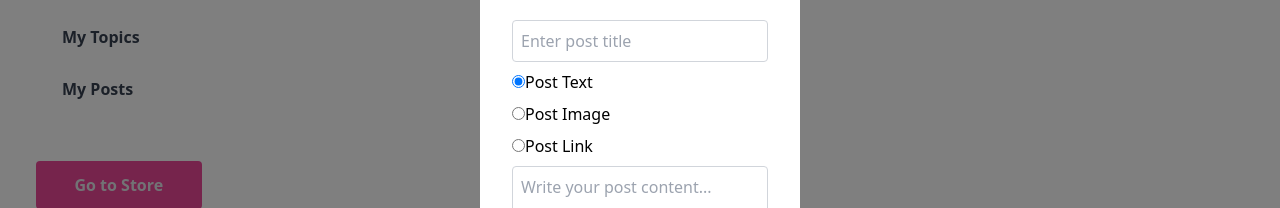
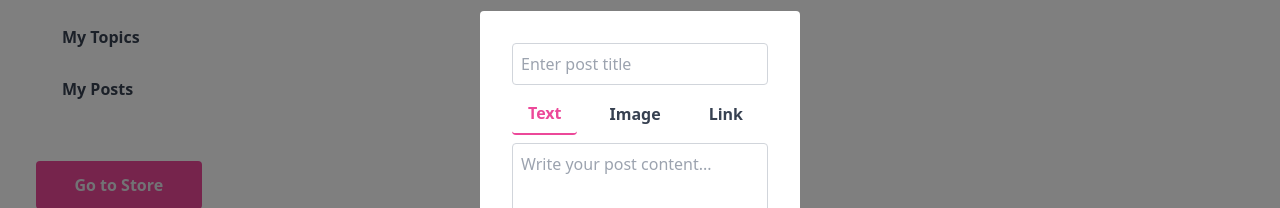
Before and after one commit to Jeffuz/EduTrade, a React (Create React App) app in the folder edutrade/: page /forum in a window 1280 px wide. Both pictures are taken after a click on the button "post". Shown: the part 223-431 px from the top of the page. Built offline with nearby package versions, Linux system fonts and the light colour scheme; no server answers; the database is empty; some icons are missing.

Commit message:
post button
button style changed

```diff
--- a/edutrade/src/Components/Post.jsx
+++ b/edutrade/src/Components/Post.jsx
@@ -67,33 +67,34 @@ export default function Post({ isOpen, onClose }) {
           value={postTitle}
           onChange={(e) => setPostTitle(e.target.value)}
         />
-        <label className="block mb-2">
-          <input
-            type="radio"
-            value="text"
-            checked={postOption === "text"}
-            onChange={() => setPostOption("text")}
-          />
-          Post Text
-        </label>
-        <label className="block mb-2">
-          <input
-            type="radio"
-            value="image"
-            checked={postOption === "image"}
-            onChange={() => setPostOption("image")}
-          />
-          Post Image
-        </label>
-        <label className="block mb-2">
-          <input
-            type="radio"
-            value="link"
-            checked={postOption === "link"}
-            onChange={() => setPostOption("link")}
-          />
-          Post Link
-        </label>
+        <div className="flex space-x-4 mb-2">
+          <button
+            className={`px-4 py-2 rounded font-bold ${
+              postOption === "text" ? "text-pink-500 border-b-2 border-pink-500" : "text-gray-700"
+            } focus:text-pink-500 focus:border-pink-500`}
+            onClick={() => setPostOption("text")}
+          >
+            Text
+          </button>
+          <button
+            className={`px-4 py-2 rounded font-bold ${
+              postOption === "image" ? "text-pink-500 border-b-2 border-pink-500" : "text-gray-700"
+            } focus:text-pink-500 focus:border-pink-500`}
+            onClick={() => setPostOption("image")}
+          >
+            Image
+          </button>
+          <button
+            className={`px-4 py-2 rounded font-bold ${
+              postOption === "link" ? "text-pink-500 border-b-2 border-pink-500" : "text-gray-700"
+            } focus:text-pink-500 focus:border-pink-500`}
+            onClick={() => setPostOption("link")}
+          >
+            Link
+          </button>
+        </div>
+
+
         {postOption === "text" && (
           <textarea
             rows="4"
```
